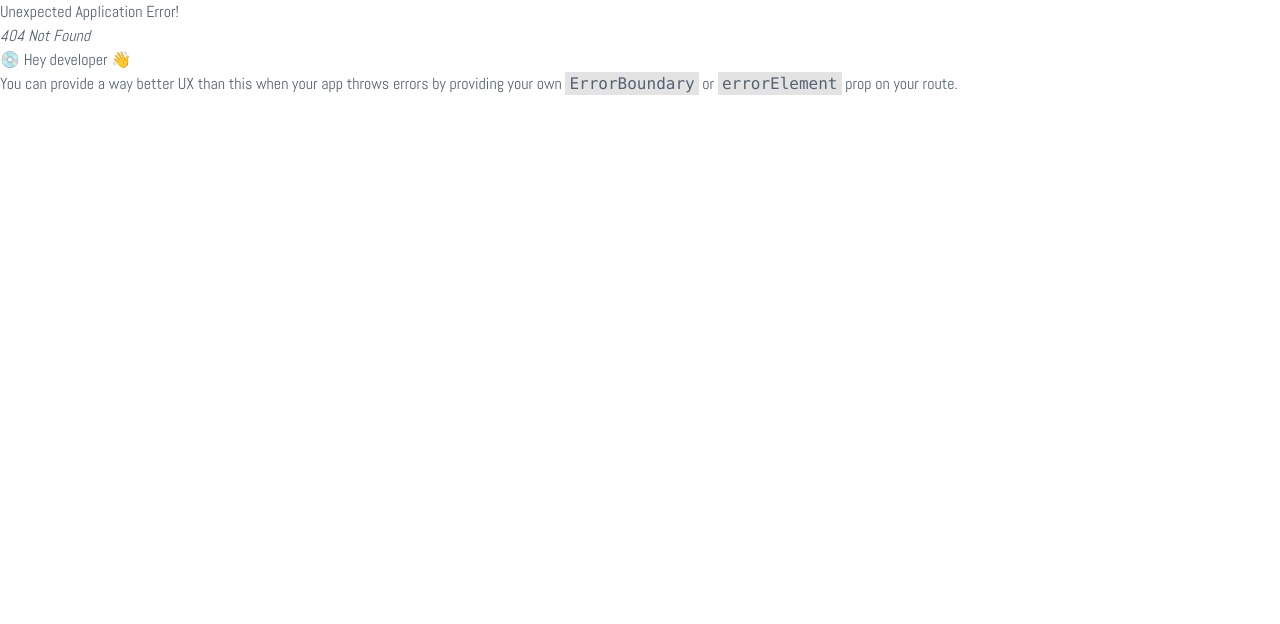
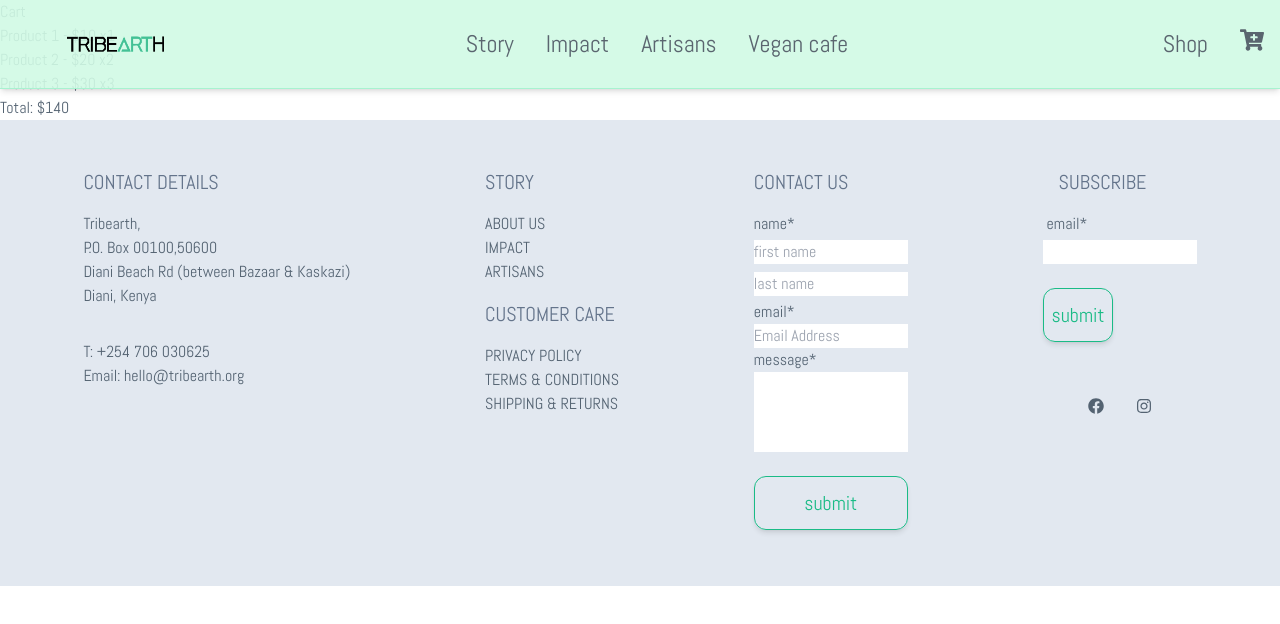
Before and after one commit to MatthewsRicky/tribearth, a React (Vite) app in the folder tribearth/: page /Cart in a window 1280 px wide. Before the commit this address had no page. Shown: the top 624 px of the page. Built offline with nearby package versions, Linux system fonts and the light colour scheme; a web font is replaced by a local one.

Commit message:
Addition of cart page, linking it and some boiler plate functions. no styling

```diff
--- a/tribearth/src/Components/Nav.jsx
+++ b/tribearth/src/Components/Nav.jsx
@@ -43,9 +43,10 @@ function Nav() {
 						<Link to="/Shop">Shop</Link>
 					</li>
 					<li className='py-4 px-4 text-2xl mx-auto text-black hover:scale-[105%] border-l-emerald-200 bg-opacity-100 hover:bg-emerald-400 rounded-lg duration-500'>
-						<a href='/'>
+						<Link to="/Cart">
 							<FaCartPlus />
-						</a>
+						</Link>
+
 					</li>
 				</ul>
 			</div>
@@ -86,9 +87,9 @@ function Nav() {
 						<Link to="/Shop">Shop</Link>
 					</li>
 					<li className='py-4 px-4 text-2xl mx-auto text-black  bg-transparent hover:scale-[105%] duration-500 w-[75%] l border-l-emerald-200 bg-opacity-60 hover:bg-emerald-200 rounded-lg '>
-						<a href='/'>
+						<Link to="/Cart">
 							<FaCartPlus />
-						</a>
+						</Link>
 					</li>
 				</ul>
 			</div>
--- a/tribearth/src/main.jsx
+++ b/tribearth/src/main.jsx
@@ -8,6 +8,7 @@ import Impact from './pages/Impact'
 import Shop from './pages/Shop'
 import Story from './pages/Story'
 import Contact from './pages/Contact'
+import Cart from './pages/Cart'
 
 
 import {
@@ -49,6 +50,10 @@ const router = createBrowserRouter([
     path: "Story",
     element: <Story />,
   },
+  {
+    path: "Cart",
+    element: <Cart />,
+  },
 ]);
 
 const root = ReactDOM.createRoot(document.getElementById('root')).render(
--- /dev/null
+++ b/tribearth/src/pages/Cart.jsx
@@ -0,0 +1,53 @@
+import React, { useState } from 'react';
+import Nav from '../Components/Nav'
+import Footer from '../Components/Footer'
+
+function Cart() {
+  // Define the state for the list of items in the cart
+  const [items, setItems] = useState([
+    { id: 1, name: 'Product 1', price: 10, quantity: 1 },
+    { id: 2, name: 'Product 2', price: 20, quantity: 2 },
+    { id: 3, name: 'Product 3', price: 30, quantity: 3 },
+  ]);
+
+  // Define a function to update the quantity of an item in the cart
+  function updateQuantity(id, quantity) {
+    const updatedItems = items.map(item => {
+      if (item.id === id) {
+        return { ...item, quantity };
+      }
+      return item;
+    });
+    setItems(updatedItems);
+  }
+
+  // Define a function to calculate the total price of all items in the cart
+  function calculateTotal() {
+    return items.reduce((total, item) => total + item.price * item.quantity, 0);
+  }
+
+  // Render the list of items in the cart
+  const itemList = items.map(item => (
+    <li key={item.id}>
+      {item.name} - ${item.price} x
+      <input
+        type="number"
+        min="1"
+        value={item.quantity}
+        onChange={e => updateQuantity(item.id, e.target.value)}
+      />
+    </li>
+  ));
+
+  return (
+    <div>
+      <Nav></Nav>
+      <h2>Cart</h2>
+      <ul>{itemList}</ul>
+      <h3>Total: ${calculateTotal()}</h3>
+      <Footer></Footer>
+    </div>
+  );
+}
+
+export default Cart;
```
